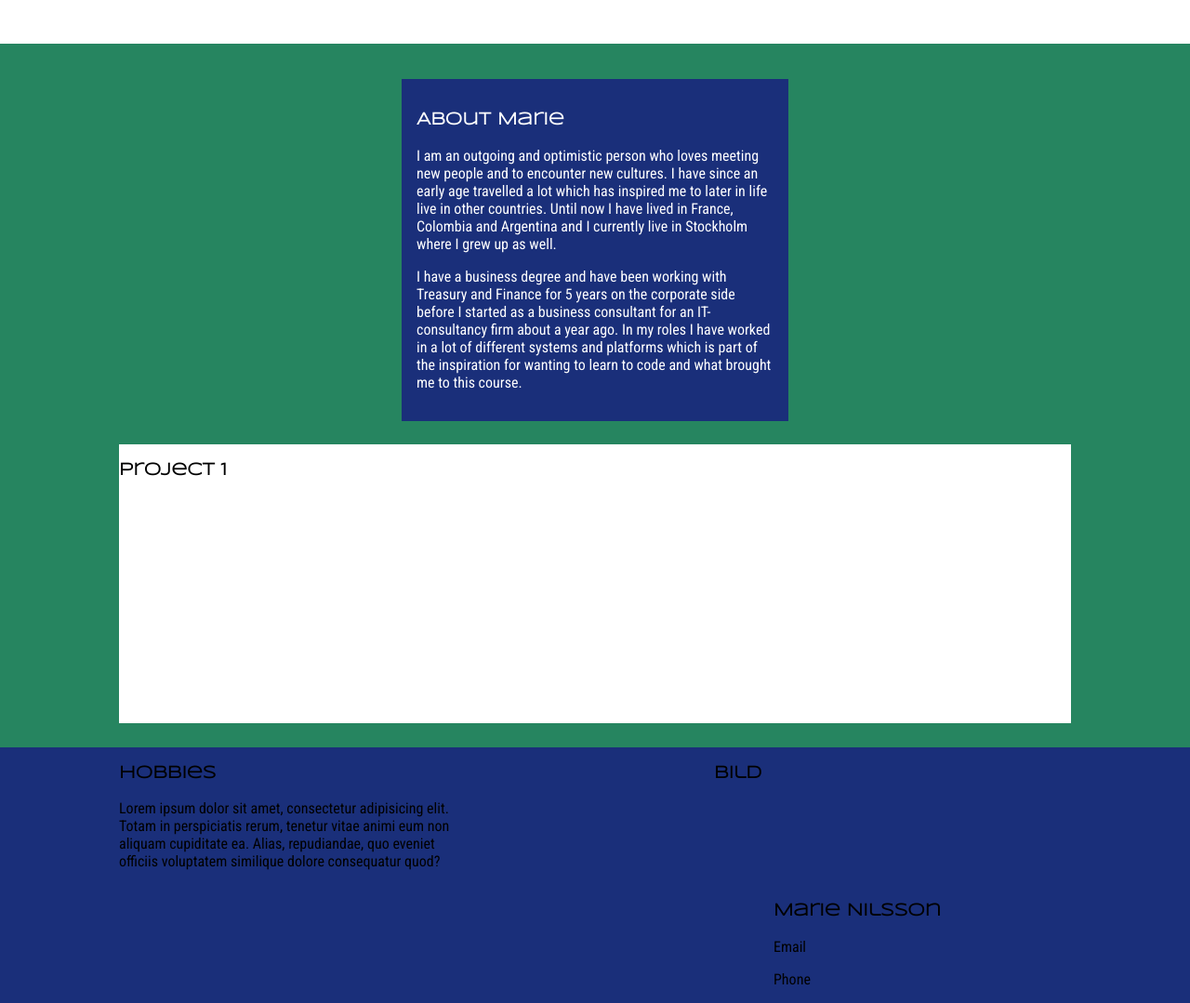
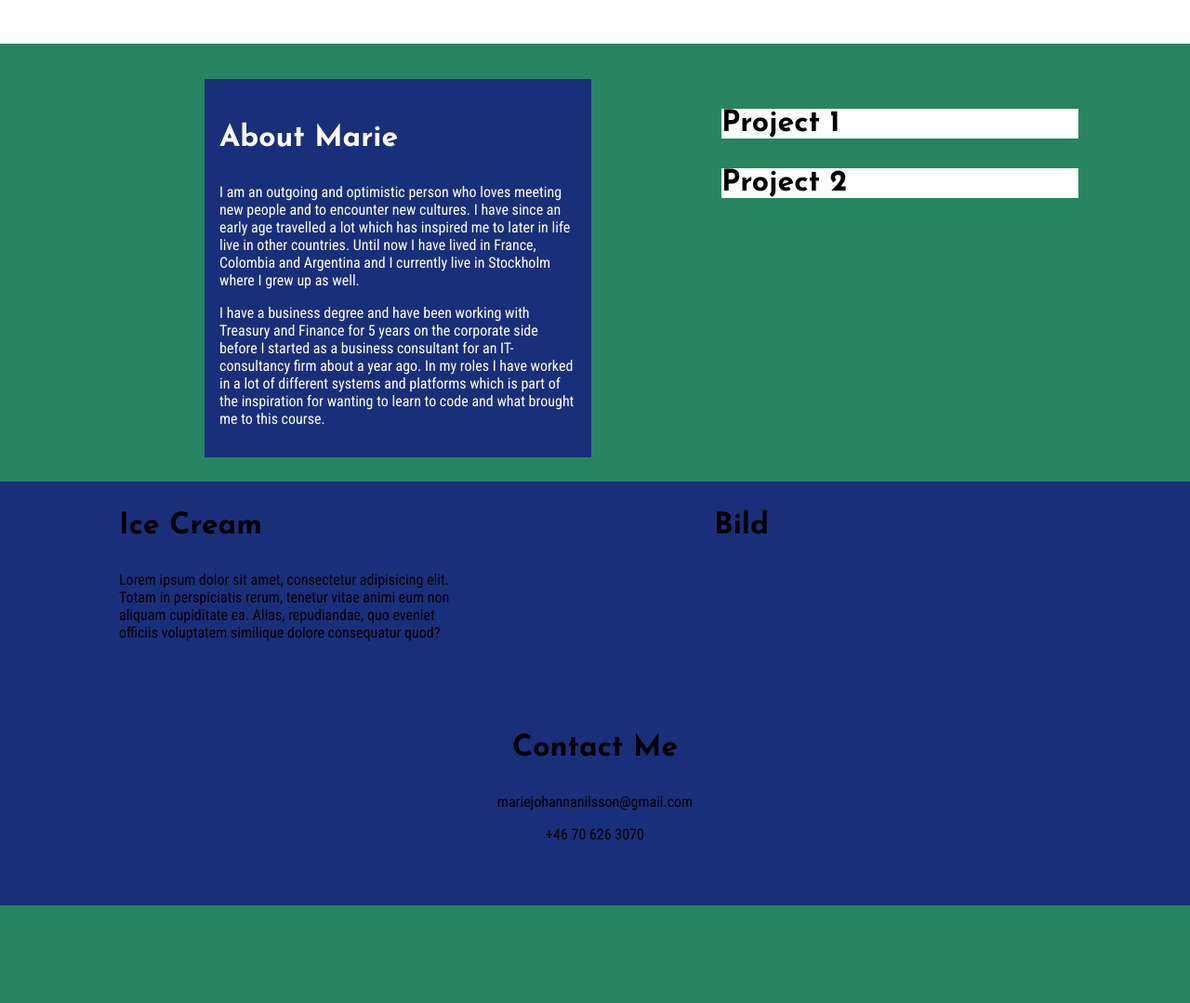
Before and after one commit to MarieJohanna/Portfolio, a React app: page / in a window 1280 px wide. Shown: the part 428-1507 px from the top of the page at 93% size. After the commit the page ends 1402 px from the top, so only its background shows below. Built offline with nearby package versions, Linux system fonts and the light colour scheme.

Commit message:
fixing some things

```diff
--- a/src/components/Footer/footer.css
+++ b/src/components/Footer/footer.css
@@ -3,14 +3,16 @@ footer {
   display: flex;
   justify-content: space-around;
   background-color: #1A2F7A;
-}
-
-.email-form {
-  width: 60%;
+  margin-left: auto;
+  margin-right: auto;
+  text-align: center;
+  padding: 2%  0;
 }
 
 .contact-information {
-  width: 30%;
-  margin-left: auto;
-  margin-right: auto;
+  padding: 2%;
 }
+
+.contact-me {
+
+}
--- a/src/components/Footer/footer.js
+++ b/src/components/Footer/footer.js
@@ -6,11 +6,10 @@ class Footer extends React.Component {
   render() {
     return (
       <footer>
-        <div className="email-form" id="form" />
-        <div className="contact-information">
-          <h3>Marie Nilsson</h3>
-          <p>Email</p>
-          <p>Phone</p>
+        <div className="contact-information" id="contact">
+          <h3>Contact Me</h3>
+          <p>mariejohannanilsson@gmail.com</p>
+          <p>+46 70 626 3070</p>
         </div>
 
       </footer>
--- a/src/components/Home/home.css
+++ b/src/components/Home/home.css
@@ -61,21 +61,14 @@
   justify-content: space-between;
   flex-direction: column;
 }
-.short-information {
-  width: 100%;
-  margin-left: auto;
-  margin-right: auto;
-  margin-top: 3%;
-  display: flex;
-  justify-content: center;
-}
+
 @keyframes slide {
   0% {
     transform: translateX(-1000px);
   }
 
   100% {
-    transform: translateX(0px);
+    transform: translateX(200px);
   }
 }
 
@@ -89,24 +82,43 @@
   }
 }
 
+.short-information {
+  width: 100%;
+  margin-left: auto;
+  margin-right: auto;
+  margin-top: 3%;
+  display: flex;
+  justify-content: space-around;
+}
+
 .short-about {
   width: 30%;
   color: #fff;
   padding: 16px;
   background-color: #1A2F7A;
   margin-bottom: 2%;
-  transform: translateX(0px);
+  transform: translateX(100px);
 
   animation: slide 4s 1 ease-in-out;
 }
 
+.short-about-text {
+  /*width: 60%;*/
+}
+
 .project {
-  width: 80%;
-  margin-left: auto;
-  margin-right: auto;
-  height: 300px;
+  width: 30%;
+  margin-bottom: 2%;
+}
+
+.project-1, .project-2 {
   background-color: #fff;
-  margin-bottom: 2%;
+  animation: fadein 4s;
+}
+
+@keyframes fadein {
+    from { opacity: 0; }
+    to   { opacity: 1; }
 }
 
 .personal-highlight {
--- a/src/components/Home/home.js
+++ b/src/components/Home/home.js
@@ -16,6 +16,7 @@ class Home extends React.Component {
         <div className="content">
           <div className="short-information">
             <div className="short-about">
+              <div className="short-about-text">
                 <h3>About Marie</h3>
                 <p>I am an outgoing and optimistic person who loves meeting new
                 people and to encounter new cultures. I have since an early
@@ -34,11 +35,17 @@ class Home extends React.Component {
               </div>
             </div>
             <div className="project">
+              <div className="project-1">
                 <h3>Project 1</h3>
+              </div>
+              <div className="project-2">
+                <h3>Project 2</h3>
+              </div>
+            </div>
           </div>
           <div className="personal-highlight">
             <div className="hobbies-text-box">
-              <h3>Hobbies</h3>
+              <h3>Ice Cream</h3>
               <p>Lorem ipsum dolor sit amet, consectetur adipisicing elit.
               Totam in perspiciatis rerum, tenetur vitae animi eum non
                aliquam cupiditate ea. Alias, repudiandae, quo eveniet
--- a/src/components/Navigation/navigation.css
+++ b/src/components/Navigation/navigation.css
@@ -17,7 +17,6 @@
 .navigation li {
   list-style: none;
   float: left;
-  font-size: 15px;
   padding: 10px;
   color: #1A2F7A;
 }
--- a/src/components/Navigation/navigation.js
+++ b/src/components/Navigation/navigation.js
@@ -9,10 +9,10 @@ class Navigation extends React.Component {
       <header>
         <nav className="navigation">
           <ul id="sub-nav-1">
-            <li><Link to="/">Home</Link></li>
-            <li><Link to="/about">About</Link></li>
-            <li><Link to="/projects">Projects</Link></li>
-            <a href="#form"><li>Contact</li></a>
+            <li><Link to="/" style={{ textDecoration: "none" }}>Home</Link></li>
+            <li><Link to="/about" style={{ textDecoration: "none" }}>About</Link></li>
+            <li><Link to="/projects" style={{ textDecoration: "none" }}>Projects</Link></li>
+            <a href="#contact"><li>Contact</li></a>
           </ul>
         </nav>
       </header>
--- a/src/index.css
+++ b/src/index.css
@@ -1,4 +1,5 @@
 @import url('https://fonts.googleapis.com/css?family=Roboto+Condensed|Syncopate');
+@import url('https://fonts.googleapis.com/css?family=Josefin+Sans:400,700');
 
 body {
   margin: 0;
@@ -11,7 +12,12 @@ html {
 }
 
 .navigation, h3 {
-  font-family: 'Syncopate', sans-serif;
+  /*font-family: 'Syncopate', sans-serif;*/
+  font-family: 'Josefin Sans', sans-serif;
+  font-size: 200%;
+}
+.navigation li {
+  font-size: 80%;
 }
 
 p {
```
Lines whose indentation alone changed are shown as unchanged.
